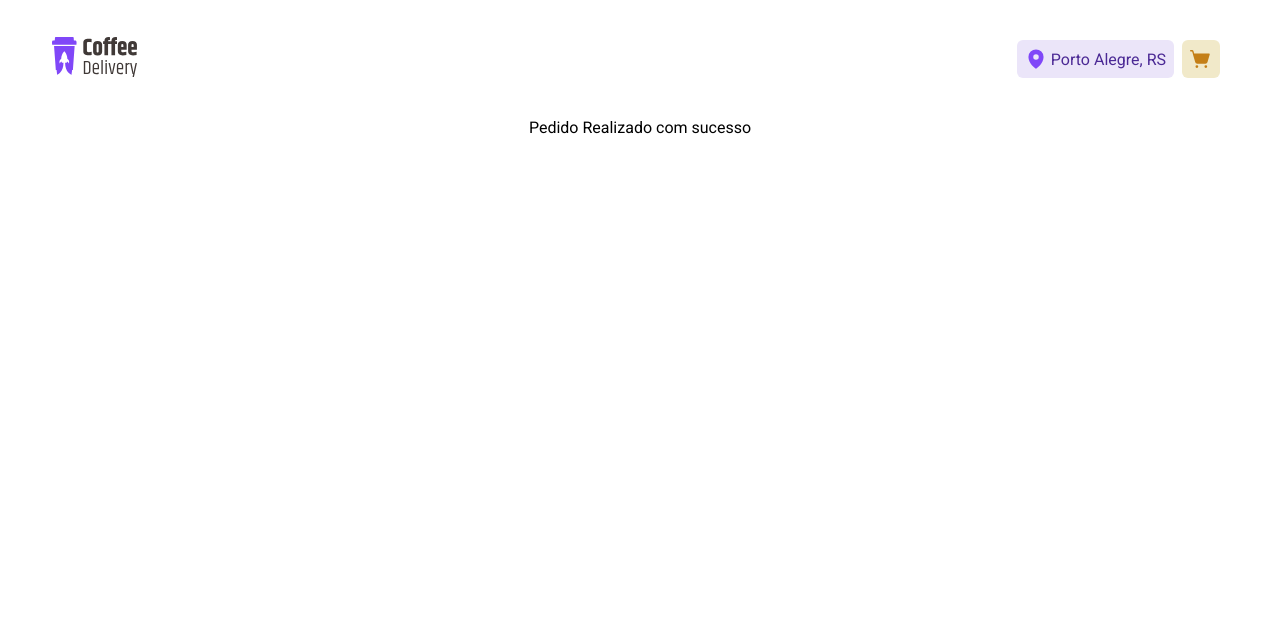
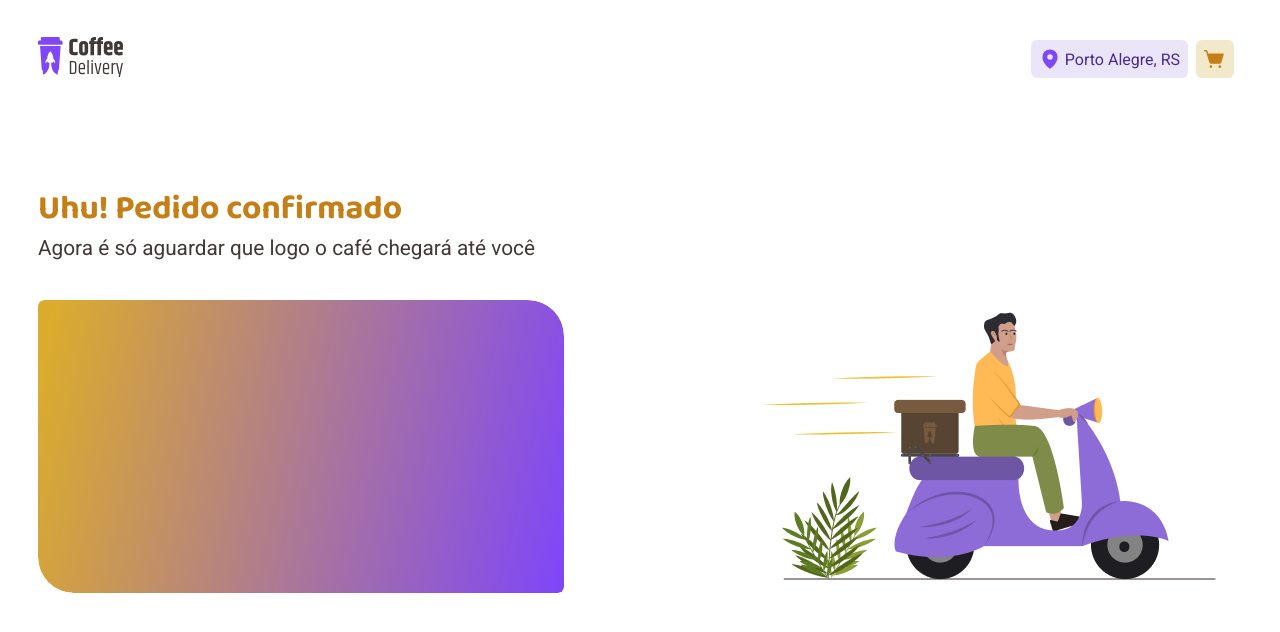
Before and after one commit to MarcosPotato/coffe-delivery, a React (Vite) app: page /finished in a window 1280 px wide. Shown: the top 632 px of the page. Built offline with nearby package versions, Linux system fonts and the light colour scheme.

Commit message:
Finalizando estrutura do layout

```diff
--- a/src/components/Header/style.ts
+++ b/src/components/Header/style.ts
@@ -2,10 +2,10 @@ import styled from "styled-components";
 
 export const Container = styled.div`
     width: 100%;
+    padding: 32px 18px;
     display: flex;
     justify-content: space-between;
     align-items: center;
-    padding: 32px;
 `
 
 export const HeaderActions = styled.div`
--- a/src/pages/finishPayment/index.tsx
+++ b/src/pages/finishPayment/index.tsx
@@ -1,9 +1,50 @@
-import { Container } from "./style"
+import { MapPin } from "phosphor-react"
+import { Heading } from "../../components/Heading"
+import { Text } from "../../components/Text"
+import { Container, DeliveryDetails, DetailIcon, Info } from "./style"
+
+import DeliveryGuy from "../../assets/images/delivered.png"
 
 export const FinishPayment: React.FC = () => {
     return(
         <Container>
-            <p>Pedido Realizado com sucesso</p>
+            <Heading size="large">
+                Uhu! Pedido confirmado
+            </Heading>
+            <Text size="2-xl" type="subtitle">
+                Agora é só aguardar que logo o café chegará até você
+            </Text>
+            <Info>
+                <DeliveryDetails>
+                    <Text size="large">
+                        <DetailIcon type="location">
+                            <MapPin weight="fill"/>
+                        </DetailIcon>
+                        <span>
+                            Entrega em Rua João Daniel Martinelli, 102 Farrapos - Porto Alegre, RS
+                        </span>
+                    </Text>
+                    <Text size="large">
+                        <DetailIcon type="timer">
+                            <MapPin weight="fill"/>
+                        </DetailIcon>
+                        <span>
+                            Previsão de entrega
+                            <strong>20 min - 30 min</strong>
+                        </span>
+                    </Text>
+                    <Text size="large">
+                        <DetailIcon type="payment">
+                            <MapPin weight="fill"/>
+                        </DetailIcon>
+                        <span>
+                            Pagamento na entrega
+                            <strong>Cartão de Crédito</strong>
+                        </span>
+                    </Text>
+                </DeliveryDetails>
+                <img src={ DeliveryGuy } alt="delirey-guy"/>
+            </Info>
         </Container>
     )
 }
--- a/src/pages/finishPayment/style.ts
+++ b/src/pages/finishPayment/style.ts
@@ -1,4 +1,118 @@
 import styled from "styled-components";
+import { DefaultTheme } from "../../theme/defaultTheme";
+
+const IconColors = {
+    payment: DefaultTheme["yellow-dark"],
+    timer: DefaultTheme.yellow,
+    location: DefaultTheme.purple
+}
+
+interface DetailIconProps{
+    type: keyof typeof IconColors
+}
 
 export const Container = styled.div`
+    padding: 18px;
+    padding-top: 8vh;
+    width: 100%;
+    display: flex;
+    flex-direction: column;
+
+    > h1{
+        color: ${props => props.theme["yellow-dark"] };
+    }
+
+    @media(max-width: 1080px){
+        align-items: center;
+        justify-content: center;
+        padding-top: 250px;
+
+        > p{
+            text-align: center;
+        }
+    }
 `
+
+export const Info = styled.div`
+    margin-top: 40px;
+    display: flex;
+    flex-direction: row;
+    justify-content: space-between;
+    gap: 18px;
+
+    img{
+        width: 492px;
+        object-fit: contain;
+    }
+
+    @media(max-width: 1080px){
+        img{
+            width: 100%;
+            height: 200px;
+            position: absolute;
+            top: 100px;
+            left: 0px;
+            margin-top: 18px;
+        }
+    }
+`
+
+export const DeliveryDetails = styled.div`
+    width: 100%;
+    max-width: 526px;
+    height: auto;
+    padding: 40px;
+    position: relative;
+    display: flex;
+    flex-direction: column;
+    justify-content: center;
+    gap: 32px;
+
+    &::before{
+        content: "";
+        position: absolute;
+        inset: 0;
+        border-radius: 6px 36px 6px 36px;
+        padding: 1px;
+        background: linear-gradient(102.89deg, #DBAC2C 2.61%, #8047F8 98.76%);
+        -webkit-mask-composite: xor;
+        mask-composite: exclude;
+        mask:
+            linear-gradient(#fff 0 0) content-box,
+            linear-gradient(#fff 0 0);
+    }
+
+    span{
+        display: flex;
+        max-width: 320px;
+    }
+
+    p{
+        width: 100%;
+        min-width: 286px;
+        display: flex;
+        align-items: center;
+
+        span{
+            max-width: 400px;
+            display: flex;
+            flex-direction: column;
+        }
+    }
+`
+
+export const DetailIcon = styled.div<DetailIconProps>`
+    padding: 8px;
+    border-radius: 50%;
+    display: flex;
+    justify-content: center;
+    align-items: center;
+    margin-right: 12px;
+    background-color: ${ props => IconColors[props.type] };
+
+    svg{
+        width: 16px;
+        height: 16px;
+        color: ${ props => props.theme.white };
+    }
+`
--- a/src/pages/home/components/Intro/style.ts
+++ b/src/pages/home/components/Intro/style.ts
@@ -82,8 +82,7 @@ export const Details = styled.div`
 `
 
 export const DetailIcon = styled.div<DetailIconProps>`
-    width: 32px;
-    height: 32px;
+    padding: 8px;
     border-radius: 50%;
     display: flex;
     justify-content: center;
```
Also changed, not shown: src/assets/images/delivered.png (added).
